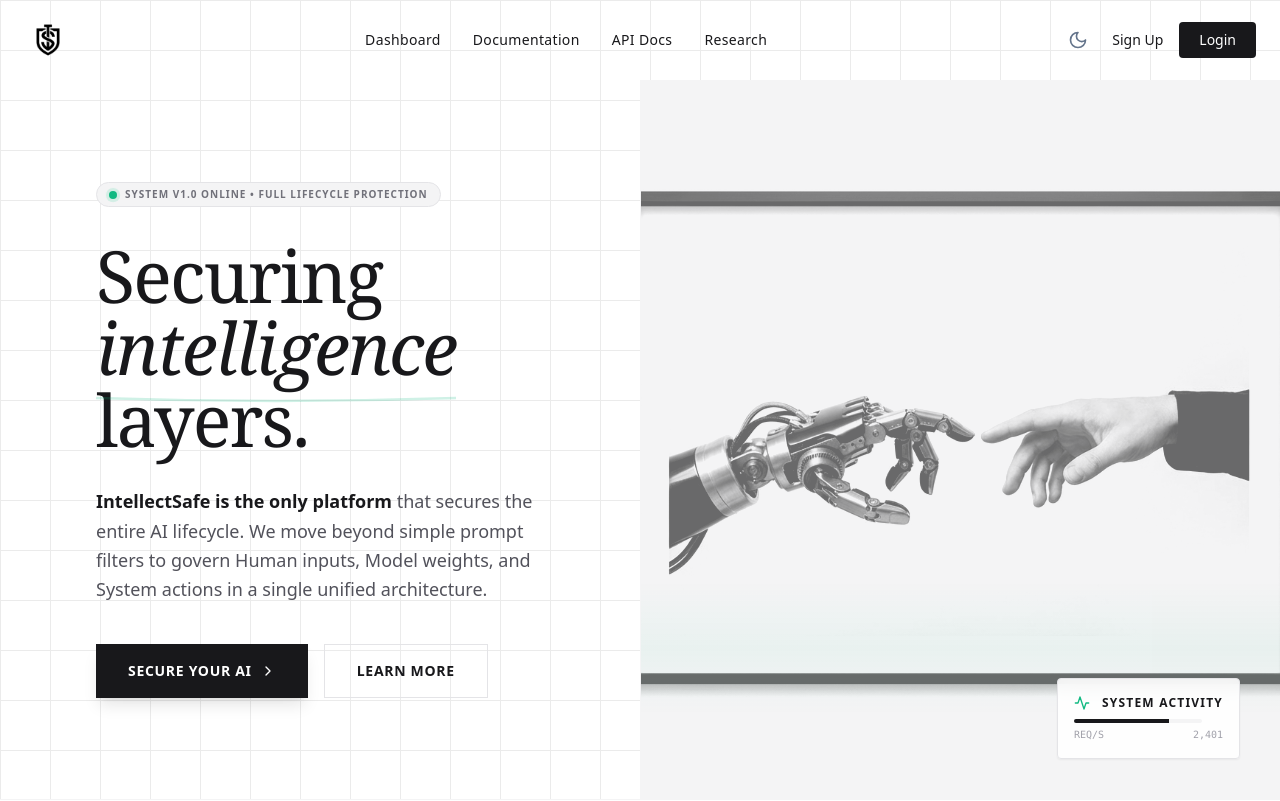
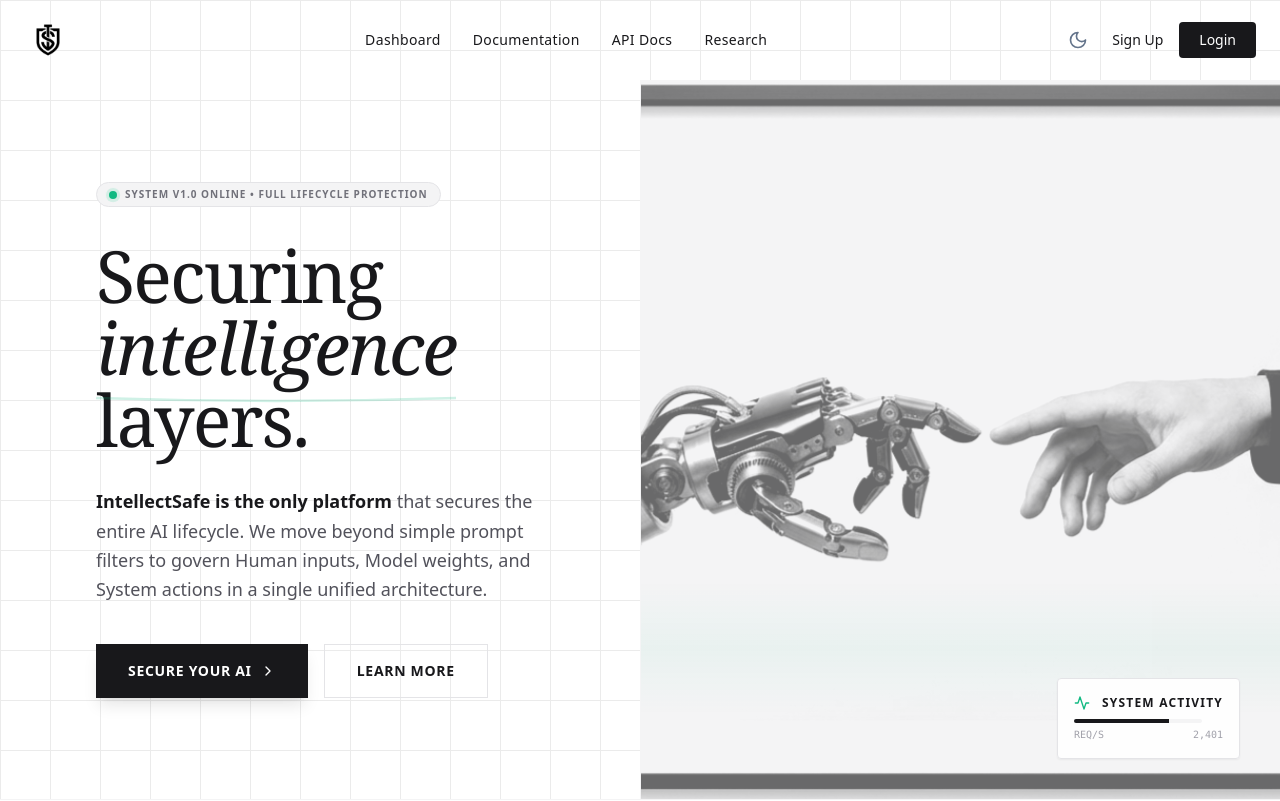
Before and after one commit to HOLYKEYZ/IntellectSafe, a React (Vite) app in the folder frontend/: page / in a window 1280 px wide. Shown: the top 801 px of the page. Built offline with nearby package versions, Linux system fonts and the light colour scheme; no server answers.

Commit message:
Fix dark mode hero: scale image to crop frame, use CSS invert

```diff
--- a/frontend/src/pages/Welcome.tsx
+++ b/frontend/src/pages/Welcome.tsx
@@ -181,20 +181,14 @@
         </div>
 
         {/* Right: Visual */}
-        <div className="w-full md:w-1/2 h-full relative bg-zinc-100 dark:bg-black flex items-center justify-center overflow-hidden border-l border-zinc-100 dark:border-zinc-800">
+        <div className="w-full md:w-1/2 h-full relative bg-zinc-100 dark:bg-zinc-900 flex items-center justify-center overflow-hidden border-l border-zinc-100 dark:border-zinc-800">
              {/* Scanning animation overlay */}
              <div className="absolute inset-0 z-10 pointer-events-none bg-gradient-to-b from-transparent via-emerald-500/5 to-transparent h-[20%] w-full animate-[scan_4s_ease-in-out_infinite]"></div>
-             {/* Light mode image */}
+             {/* Single hero image - scaled up to crop out frame, CSS invert for dark mode */}
              <img
                src="/hero-image.png"
                alt="Robotic arm reaching for human hand"
-               className="w-full h-full object-cover object-center grayscale contrast-125 mix-blend-multiply scale-105 animate-[pulse_10s_ease-in-out_infinite] dark:hidden"
-             />
-             {/* Dark mode image - inverted colors */}
-             <img
-               src="/hero-image-dark.png"
-               alt="Robotic arm reaching for human hand"
-               className="w-full h-full object-cover object-center scale-105 animate-[pulse_10s_ease-in-out_infinite] hidden dark:block"
+               className="w-full h-full object-cover object-center grayscale contrast-125 scale-150 animate-[pulse_10s_ease-in-out_infinite] mix-blend-multiply dark:mix-blend-normal dark:invert dark:hue-rotate-180"
              />
              <div className="absolute bottom-10 right-10 bg-white/90 dark:bg-zinc-900/90 backdrop-blur border border-zinc-200 dark:border-zinc-700 p-4 rounded-sm shadow-sm z-20 animate-in slide-in-from-right-10 fade-in duration-1000 delay-700">
                 <div className="flex items-center gap-3 mb-2">
```
